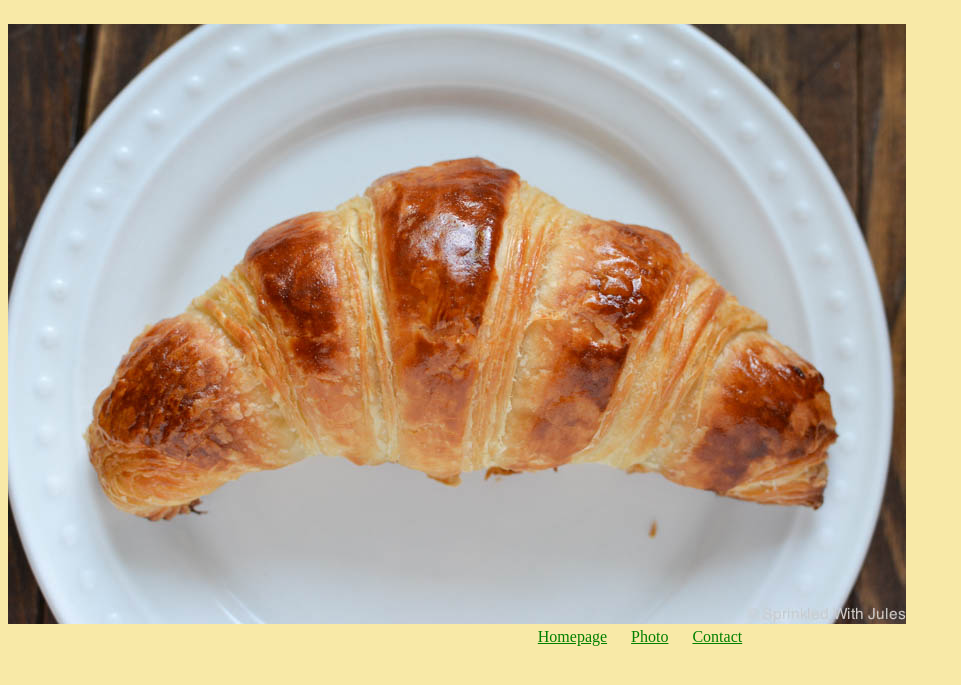
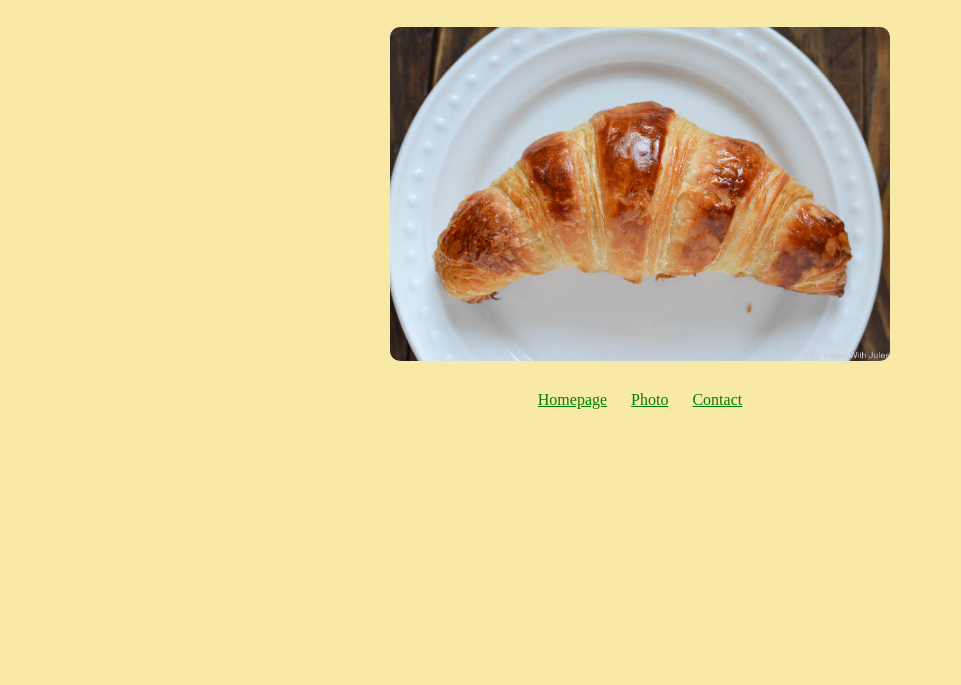
Before and after one commit to tracymoige/croissant-challenge, a plain HTML site: page photo.html in a window 1280 px wide. Shown: the part 77-762 px from the top of the page, without its empty margins (0-961 px from the left). Drawn offline with Linux system fonts and the light colour scheme.

Commit message:
Styled photo

```diff
--- a/style.css
+++ b/style.css
@@ -25,3 +25,10 @@ a {
 a:visited {
   color: green;
 }
+
+img {
+  width: 500px;
+  display: block;
+  border-radius: 10px;
+  margin: 30px auto;
+}
```
